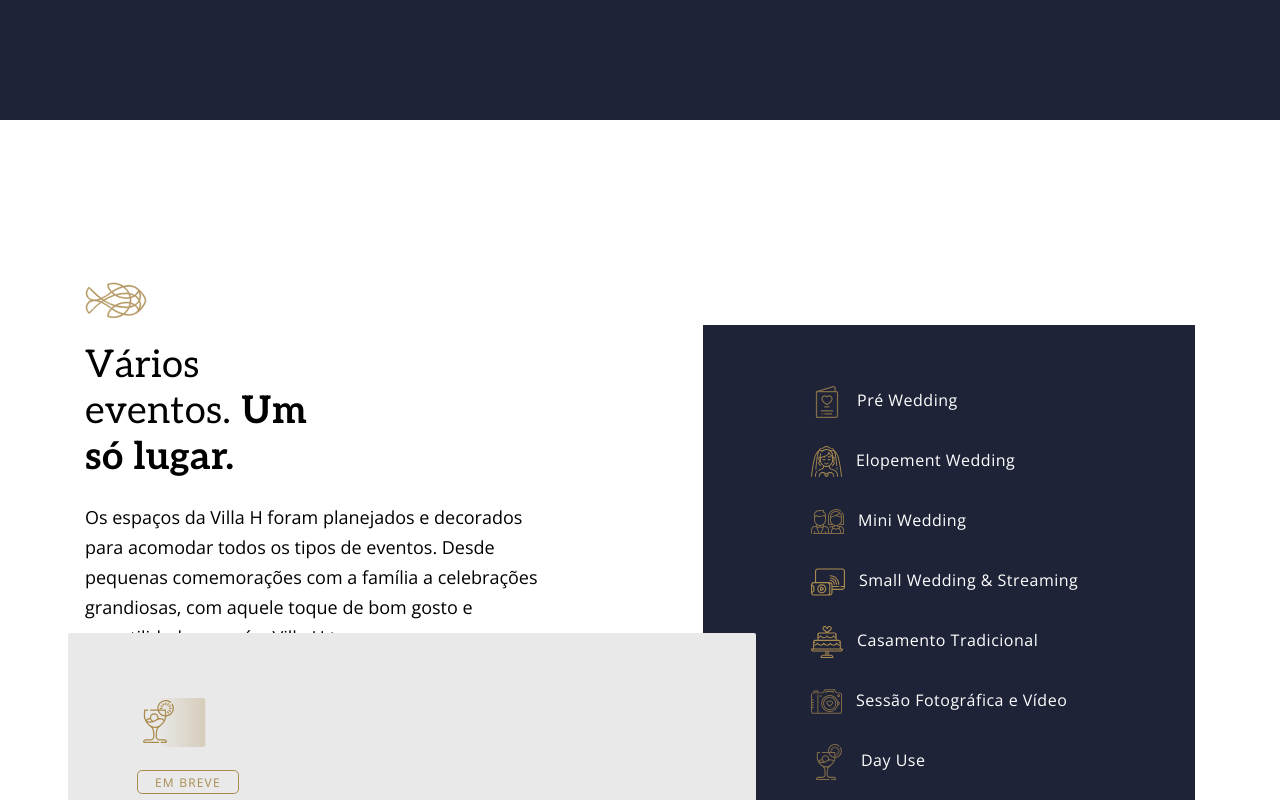
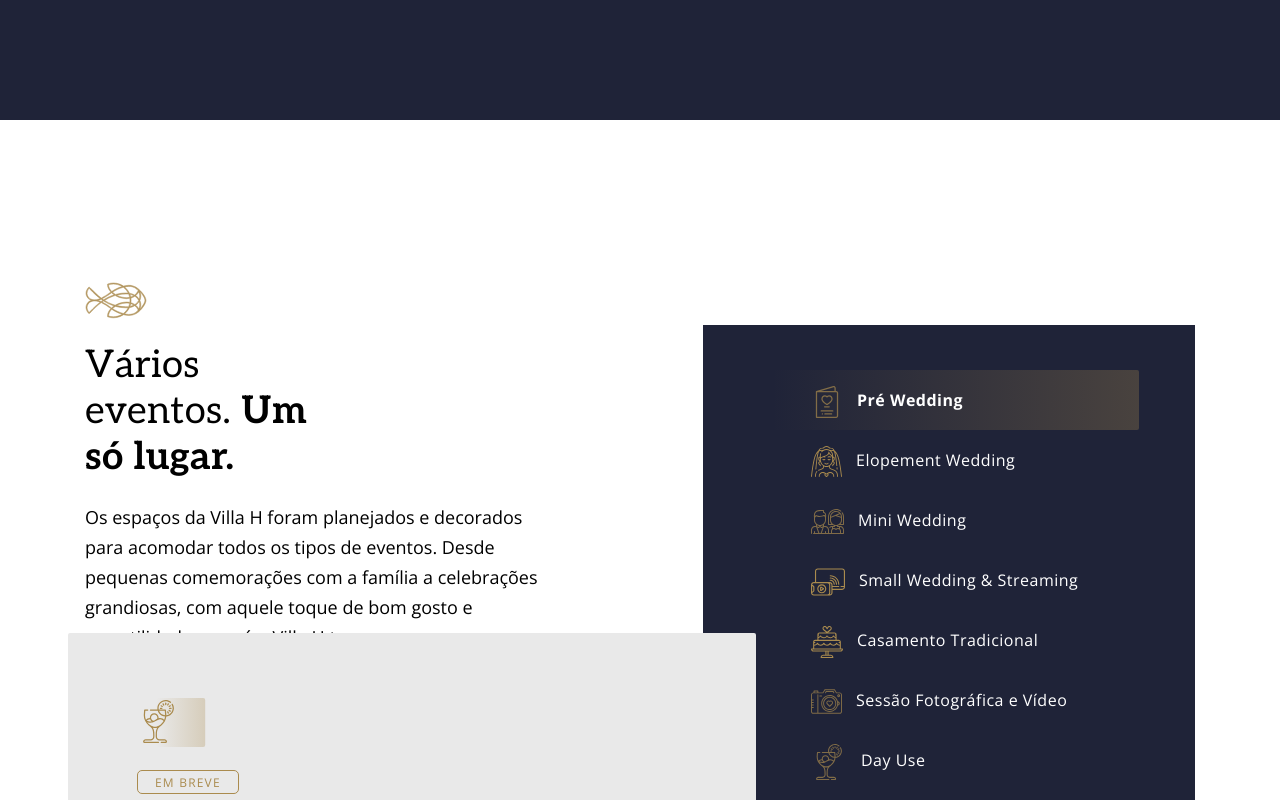
Before and after one commit to jessiicasantos/villa-h-react, a React (Create React App) app: page / in a window 1280 px wide. In both pictures the pointer is over the link "Pré Wedding". Shown: the part 3914-4714 px from the top of the page. Built offline with nearby package versions, Linux system fonts and the light colour scheme.

Commit message:
Hover added

```diff
--- a/src/components/Container/Container.css
+++ b/src/components/Container/Container.css
@@ -175,6 +175,12 @@
     background: linear-gradient(270deg, rgb(170 139 78 / 0.3) 0.41%, rgba(170, 139, 78, 0) 100.41%);
     border-radius: 2px;
     font-weight: 700;
+}
+
+.menu-event a:hover {
+    background: linear-gradient(270deg, rgb(170 139 78 / 0.3) 0.41%, rgba(170, 139, 78, 0) 100.41%);
+    border-radius: 2px;
+    font-weight: bold;
 }
 
 .menu-event svg {
--- a/src/components/Container/Footer/Footer.css
+++ b/src/components/Container/Footer/Footer.css
@@ -370,6 +370,7 @@ form textarea {
 
 .check label::before {
     content: '';
+    appearance: none;
     -webkit-appearance: none;
     background-color: #DCDCDC;
     border: 2px solid #DCDCDC;
```
